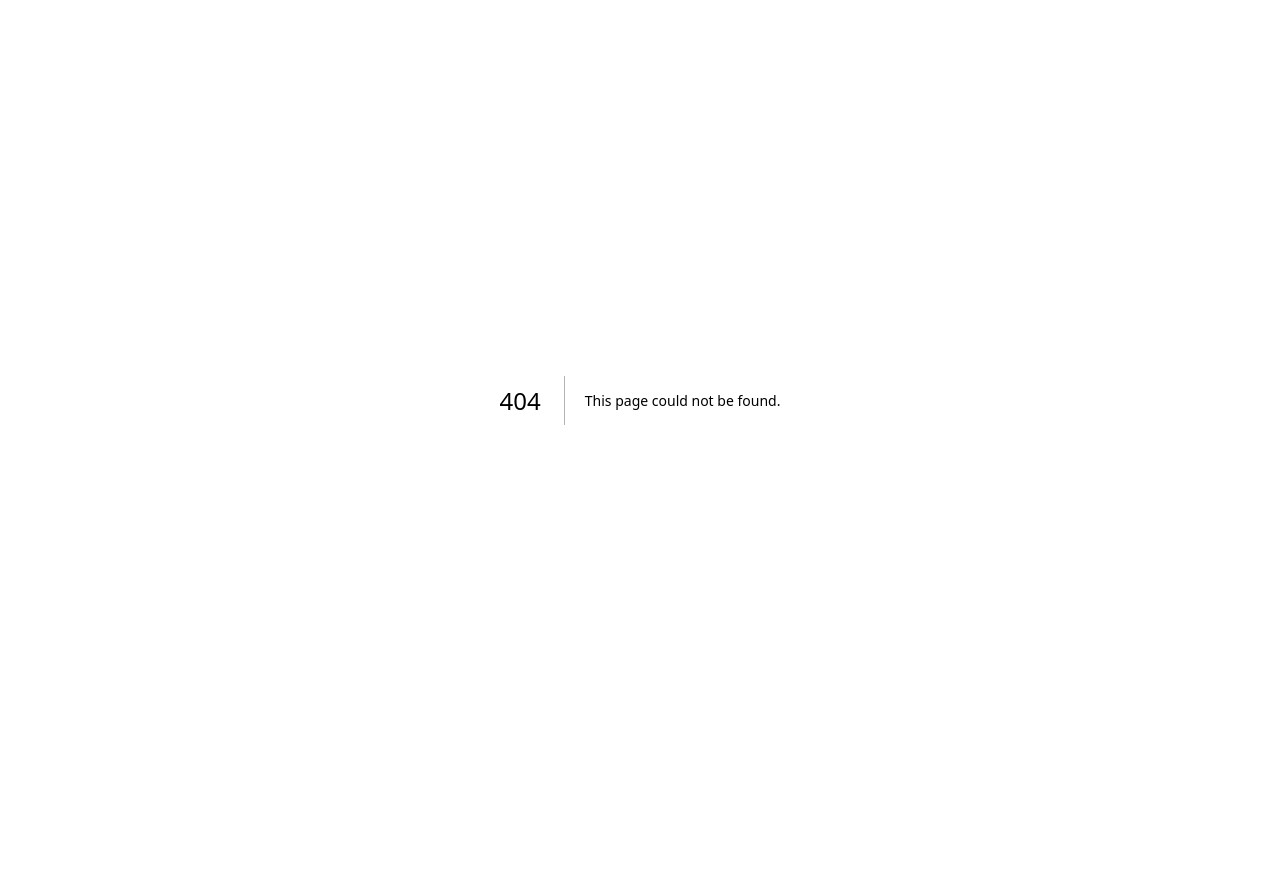
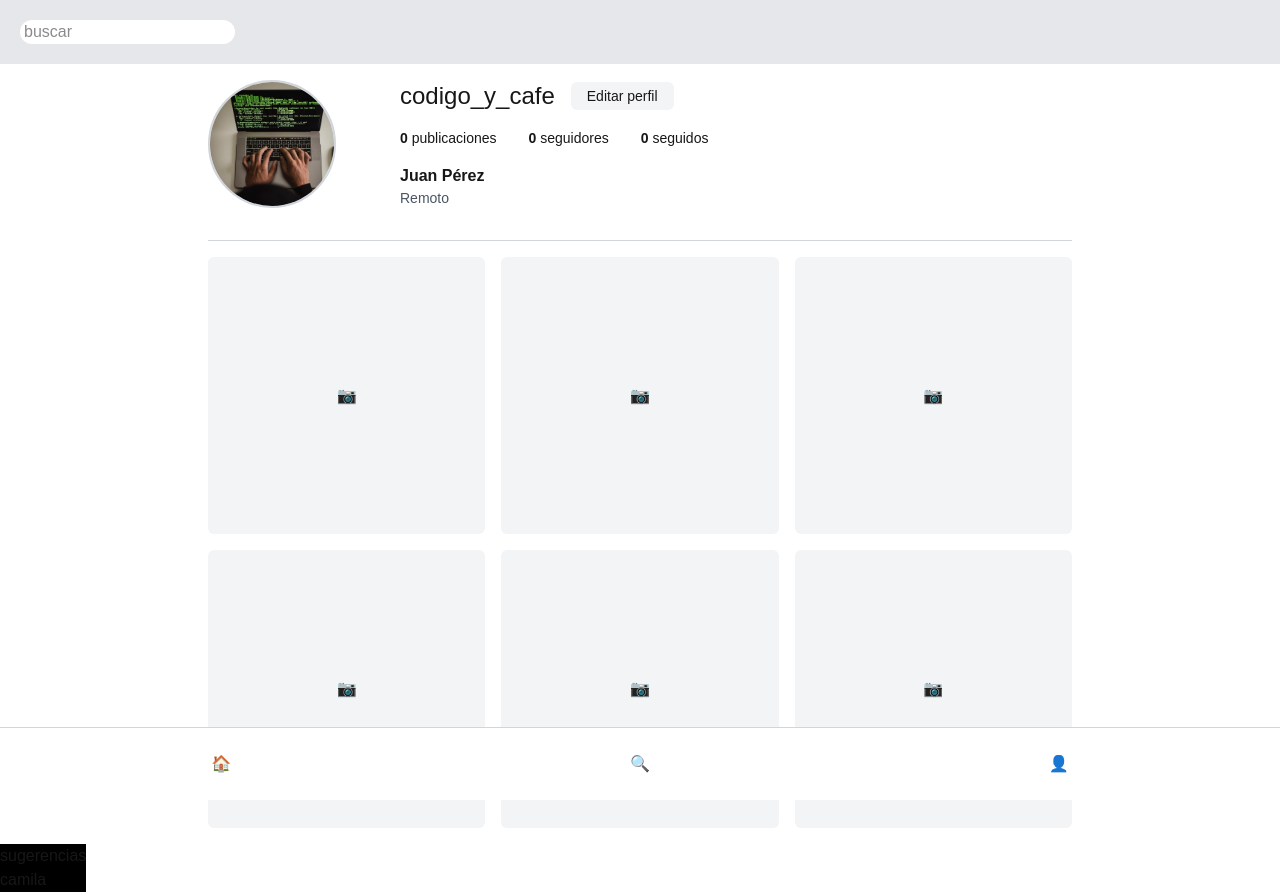
Before and after one commit to Lopezjejd/clon-ig, a Next.js app: page /profile in a window 1280 px wide. Before the commit this address had no page. Before the commit the page ends 800 px from the top, so only its background shows below. Built offline with nearby package versions, Linux system fonts and the light colour scheme.

Commit message:
Add user profile page, navigation components, and update feed data structure

```diff
--- /dev/null
+++ b/src/app/(app)/profile/page.tsx
@@ -0,0 +1,62 @@
+import { user_dev } from "@/app/data/feedData"
+
+export default function UserProfile() {
+  const currentUser = user_dev
+
+  return (
+    <section className="max-w-4xl mx-auto p-4">
+      {/* Header del perfil */}
+      <div className="flex items-center gap-8 md:gap-16 mb-8">
+        {/* Foto de perfil */}
+        <div className="w-24 h-24 md:w-32 md:h-32 rounded-full overflow-hidden border-2 border-gray-300">
+          <img
+            src={currentUser.profilePicture}
+            alt={`Perfil de ${currentUser.username}`}
+            className="w-full h-full object-cover"
+          />
+        </div>
+
+        {/* Información del usuario */}
+        <div className="flex-1">
+          <div className="flex items-center gap-4 mb-4">
+            <h1 className="text-2xl font-light">{currentUser.username}</h1>
+            <button className="px-4 py-1 bg-gray-100 hover:bg-gray-200 rounded-md text-sm font-medium transition-colors">
+              Editar perfil
+            </button>
+          </div>
+
+          <div className="flex gap-8 mb-4">
+            <span className="text-sm">
+              <strong>0</strong> publicaciones
+            </span>
+            <span className="text-sm">
+              <strong>0</strong> seguidores
+            </span>
+            <span className="text-sm">
+              <strong>0</strong> seguidos
+            </span>
+          </div>
+
+          <div>
+            <p className="font-semibold">{currentUser.fullName}</p>
+            <p className="text-sm text-gray-600">{currentUser.location}</p>
+          </div>
+        </div>
+      </div>
+
+      {/* Placeholder para publicaciones */}
+      <div className="border-t border-gray-300 pt-4">
+        <div className="grid grid-cols-3 gap-1 md:gap-4">
+          {[1, 2, 3, 4, 5, 6].map((item) => (
+            <div
+              key={item}
+              className="aspect-square bg-gray-100 rounded-md flex items-center justify-center"
+            >
+              <span className="text-gray-400">📷</span>
+            </div>
+          ))}
+        </div>
+      </div>
+    </section>
+  )
+}
--- a/src/app/data/feedData.ts
+++ b/src/app/data/feedData.ts
@@ -12,7 +12,7 @@ const user_viajero: User = {
   location: 'Kioto, Japón',
 };
 
-const user_dev: User = {
+export const user_dev: User = {
   id: 'u2',
   username: 'codigo_y_cafe',
   fullName: 'Juan Pérez',
@@ -55,7 +55,7 @@ export const MOCK_FEED_POSTS: Post[] = [
   {
     id: 'p2',
     user: user_dev,
-    imageUrl: '/assets/post-code.jpg',
+    imageUrl: '/post/post-code.jpg',
     caption: '¡Por fin terminé el diseño del layout! Nada como un buen café para celebrar el avance. #Nextjs #ReactDev',
     likes: 450,
     isLikedByCurrentUser: false,
--- a/src/components/layout/Header.tsx
+++ b/src/components/layout/Header.tsx
@@ -3,12 +3,12 @@ export default function Header () {
 
     return(
         <header className="w-full bg-gray-200 p-5">
-            <nav>
+            <div>
                 <input
                 className="bg-white px-1 rounded-2xl"
                 placeholder="buscar"
                  type="search" name="seek" id="21" />
-            </nav>
+            </div>
         </header>
     )
 }
--- a/src/components/layout/MainLayout.tsx
+++ b/src/components/layout/MainLayout.tsx
@@ -1,6 +1,7 @@
 import { ReactNode } from "react";
 import Header  from "./Header";
 import Sidebar from "./Sidebar";
+import NavBottom from "./NavBottom";
 
 export default function MainLayout({children}:{children:ReactNode}){
     return (
@@ -12,7 +13,7 @@ export default function MainLayout({children}:{children:ReactNode}){
               <Sidebar></Sidebar>
             </section>
             </main>
-
+       <NavBottom></NavBottom>
         </div>
     )
 }
--- /dev/null
+++ b/src/components/layout/NavBottom.tsx
@@ -0,0 +1,35 @@
+'use client'
+
+import Link from 'next/link'
+import { usePathname } from 'next/navigation'
+
+export default function NavBottom() {
+  const pathname = usePathname()
+
+  const isActive = (path: string) => pathname === path
+
+  return (
+    <nav className="fixed bottom-0 left-0 right-0 bg-white border-t border-gray-300">
+      <div className="flex justify-around items-center p-3">
+        <Link
+          href="/"
+          className={`p-3 ${isActive('/') ? 'text-blue-500' : 'text-gray-600'}`}
+        >
+          🏠
+        </Link>
+        <Link
+          href="/explore"
+          className={`p-3 ${isActive('/explore') ? 'text-blue-500' : 'text-gray-600'}`}
+        >
+          🔍
+        </Link>
+        <Link
+          href="/profile"
+          className={`p-3 ${isActive('/profile') ? 'text-blue-500' : 'text-gray-600'}`}
+        >
+          👤
+        </Link>
+      </div>
+    </nav>
+  )
+}
--- a/src/components/layout/Sidebar.tsx
+++ b/src/components/layout/Sidebar.tsx
@@ -1,6 +1,6 @@
 export default function Sidebar() {
     return (
-        <aside className="bg-clack flex flex-col">
+        <aside className="bg-black flex flex-col">
             <h2>sugerencias</h2>
             <ul>
 
--- a/src/components/post/PostFeed.tsx
+++ b/src/components/post/PostFeed.tsx
@@ -8,6 +8,8 @@ interface Props{
 export default function PostFeed({post}:Props){
 return (
         <article className="bg-gray-200
+        m-auto
+        max-w-xl
         p-10
         text-black flex flex-col justify-center"
     >
```
Also changed, not shown: public/post/post-code.jpg (added), src/app/(app)/explore/page.tsx (added).
